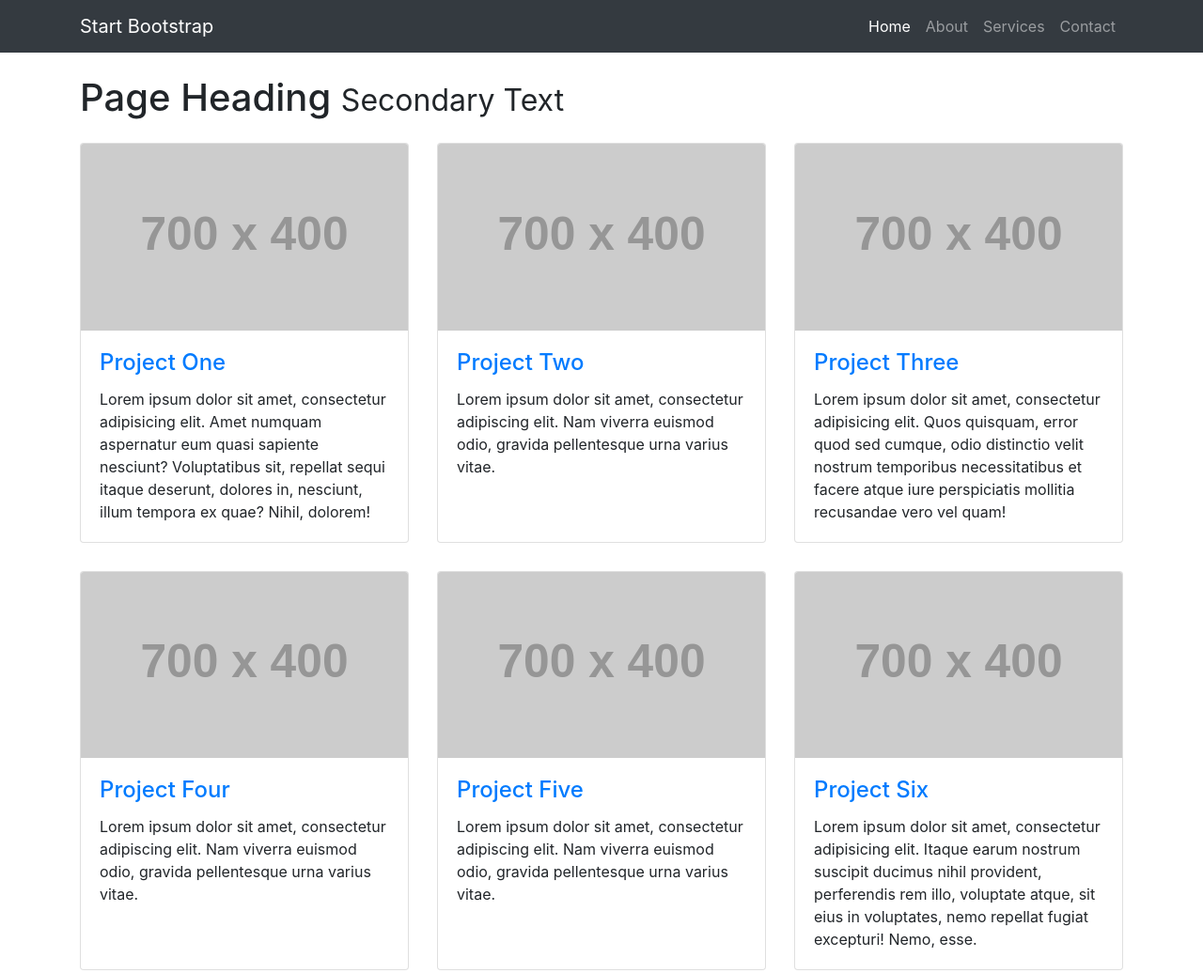
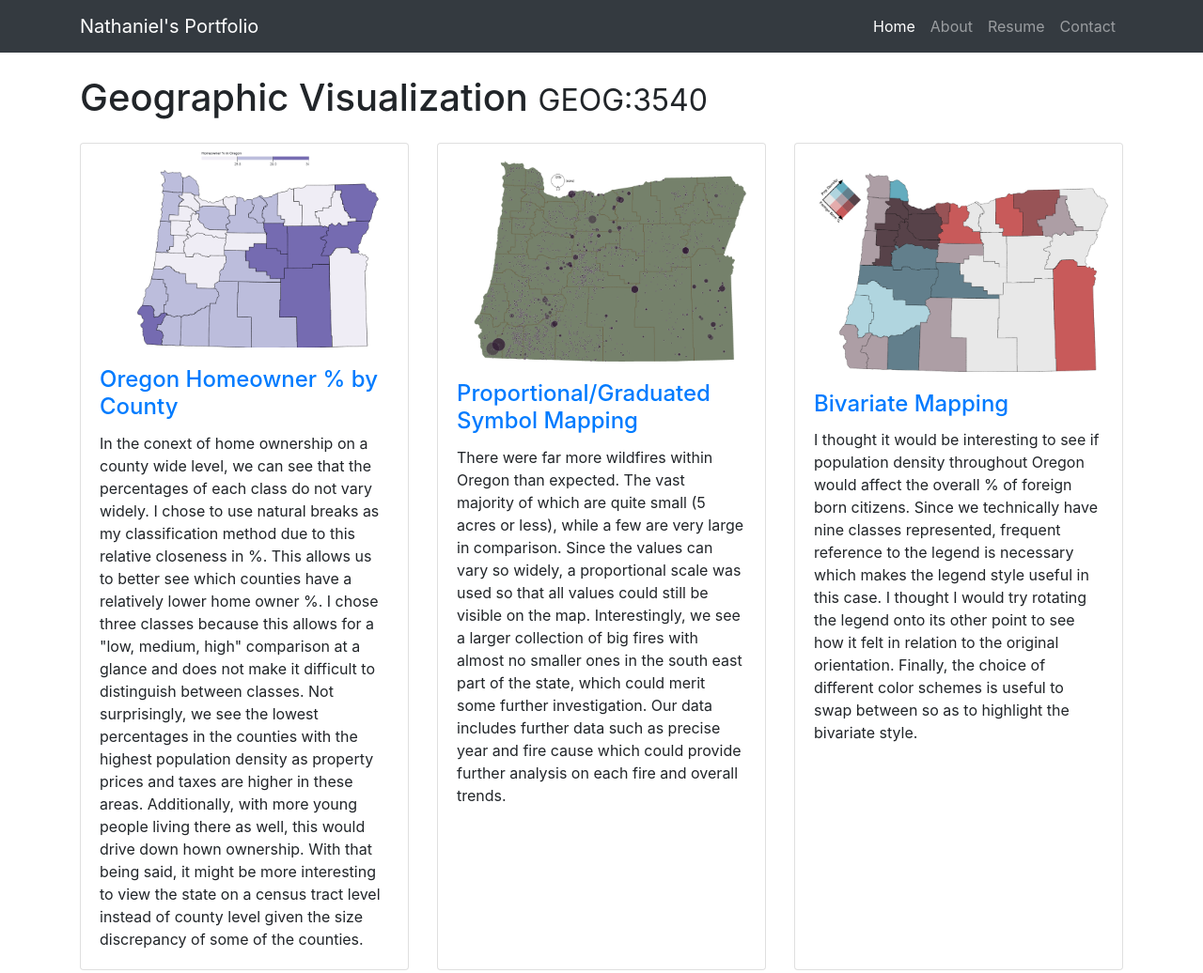
Before and after one commit to geog3540/ncgaston, a website: page index.html in a window 1280 px wide. Shown: the top 1036 px of the page at 94% size. Drawn offline with Linux system fonts and the light colour scheme; placeholder pictures from the web are drawn by us.

Commit message:
completed website
added all assignments, created about page

```diff
--- a/first_exercise/css/styles.css
+++ /dev/null
@@ -1,3 +0,0 @@
-p {background-color: #dddddd}
-h1 {color: red}
-a:hover{color: green}
--- a/index.html
+++ b/index.html
@@ -8,7 +8,7 @@
     <meta name="description" content="">
     <meta name="author" content="">
 
-    <title>3 Col Portfolio - Start Bootstrap Template</title>
+    <title>GeoVis Portfolio</title>
 
     <!-- Bootstrap core CSS -->
     <link href="vendor/bootstrap/css/bootstrap.min.css" rel="stylesheet">
@@ -23,25 +23,25 @@
     <!-- Navigation -->
     <nav class="navbar navbar-expand-lg navbar-dark bg-dark fixed-top">
       <div class="container">
-        <a class="navbar-brand" href="#">Start Bootstrap</a>
+        <a class="navbar-brand" href="#">Nathaniel's Portfolio</a>
         <button class="navbar-toggler" type="button" data-toggle="collapse" data-target="#navbarResponsive" aria-controls="navbarResponsive" aria-expanded="false" aria-label="Toggle navigation">
           <span class="navbar-toggler-icon"></span>
         </button>
         <div class="collapse navbar-collapse" id="navbarResponsive">
           <ul class="navbar-nav ml-auto">
             <li class="nav-item active">
-              <a class="nav-link" href="#">Home
+              <a class="nav-link" href="index.html">Home
                 <span class="sr-only">(current)</span>
               </a>
             </li>
             <li class="nav-item">
-              <a class="nav-link" href="#">About</a>
+              <a class="nav-link" href="shortbio.html">About</a>
             </li>
             <li class="nav-item">
-              <a class="nav-link" href="#">Services</a>
+              <a class="nav-link" href="files/NatGastonResumeAvoDataAnalyst.pdf">Resume</a>
             </li>
             <li class="nav-item">
-              <a class="nav-link" href="#">Contact</a>
+              <a class="nav-link" href="mailto:nathaniel-gaston@uiowa.edu">Contact</a>
             </li>
           </ul>
         </div>
@@ -52,74 +52,52 @@
     <div class="container">
 
       <!-- Page Heading -->
-      <h1 class="my-4">Page Heading
-        <small>Secondary Text</small>
+      <h1 class="my-4">Geographic Visualization
+        <small>GEOG:3540</small>
       </h1>
 
       <div class="row">
         <div class="col-lg-4 col-sm-6 portfolio-item">
           <div class="card h-100">
-            <a href="#"><img class="card-img-top" src="http://placehold.it/700x400" alt=""></a>
+            <a href="https://observablehq.com/@gcnat/choropleth-mapping-geog-3540-assignment-2"><img class="card-img-top" src="images/choropleth.png" alt=""></a>
             <div class="card-body">
               <h4 class="card-title">
-                <a href="#">Project One</a>
+                <a href="https://observablehq.com/@gcnat/choropleth-mapping-geog-3540-assignment-2">Oregon Homeowner % by County</a>
               </h4>
-              <p class="card-text">Lorem ipsum dolor sit amet, consectetur adipisicing elit. Amet numquam aspernatur eum quasi sapiente nesciunt? Voluptatibus sit, repellat sequi itaque deserunt, dolores in, nesciunt, illum tempora ex quae? Nihil, dolorem!</p>
+              <p class="card-text">In the conext of home ownership on a county wide level, we can see that the percentages of each class do not vary widely. I chose to use natural breaks as my classification method due to this relative closeness in %. This allows us to better see which counties have a relatively lower home owner %. I chose three classes because this allows for a "low, medium, high" comparison at a glance and does not make it difficult to distinguish between classes. Not surprisingly, we see the lowest percentages in the counties with the highest population density as property prices and taxes are higher in these areas. Additionally, with more young people living there as well, this would drive down hown ownership. With that being said, it might be more interesting to view the state on a census tract level instead of county level given the size discrepancy of some of the counties.</p>
             </div>
           </div>
         </div>
         <div class="col-lg-4 col-sm-6 portfolio-item">
           <div class="card h-100">
-            <a href="#"><img class="card-img-top" src="http://placehold.it/700x400" alt=""></a>
+            <a href="https://observablehq.com/@gcnat/assignment-3-proportional-graduated-symbol-mapping"><img class="card-img-top" src="images/proportionalSymbols.png" alt=""></a>
             <div class="card-body">
               <h4 class="card-title">
-                <a href="#">Project Two</a>
+                <a href="https://observablehq.com/@gcnat/assignment-3-proportional-graduated-symbol-mapping">Proportional/Graduated Symbol Mapping</a>
               </h4>
-              <p class="card-text">Lorem ipsum dolor sit amet, consectetur adipiscing elit. Nam viverra euismod odio, gravida pellentesque urna varius vitae.</p>
+              <p class="card-text">There were far more wildfires within Oregon than expected. The vast majority of which are quite small (5 acres or less), while a few are very large in comparison. Since the values can vary so widely, a proportional scale was used so that all values could still be visible on the map. Interestingly, we see a larger collection of big fires with almost no smaller ones in the south east part of the state, which could merit some further investigation. Our data includes further data such as precise year and fire cause which could provide further analysis on each fire and overall trends.</p>
             </div>
           </div>
         </div>
         <div class="col-lg-4 col-sm-6 portfolio-item">
           <div class="card h-100">
-            <a href="#"><img class="card-img-top" src="http://placehold.it/700x400" alt=""></a>
+            <a href="https://observablehq.com/@gcnat/assignment-4-bivariate-choropleth-mapping"><img class="card-img-top" src="images/bivariate.png" alt=""></a>
             <div class="card-body">
               <h4 class="card-title">
-                <a href="#">Project Three</a>
+                <a href="https://observablehq.com/@gcnat/assignment-4-bivariate-choropleth-mapping">Bivariate Mapping</a>
               </h4>
-              <p class="card-text">Lorem ipsum dolor sit amet, consectetur adipisicing elit. Quos quisquam, error quod sed cumque, odio distinctio velit nostrum temporibus necessitatibus et facere atque iure perspiciatis mollitia recusandae vero vel quam!</p>
+              <p class="card-text">I thought it would be interesting to see if population density throughout Oregon would affect the overall % of foreign born citizens. Since we technically have nine classes represented, frequent reference to the legend is necessary which makes the legend style useful in this case. I thought I would try rotating the legend onto its other point to see how it felt in relation to the original orientation. Finally, the choice of different color schemes is useful to swap between so as to highlight the bivariate style.</p>
             </div>
           </div>
         </div>
         <div class="col-lg-4 col-sm-6 portfolio-item">
           <div class="card h-100">
-            <a href="#"><img class="card-img-top" src="http://placehold.it/700x400" alt=""></a>
+            <a href="https://observablehq.com/@caglarkoylu/isarithmic-mapping-geog-3540"><img class="card-img-top" src="images/isarithmic.png" alt=""></a>
             <div class="card-body">
               <h4 class="card-title">
-                <a href="#">Project Four</a>
+                <a href="https://observablehq.com/@caglarkoylu/isarithmic-mapping-geog-3540">Isarithmic Mapping Example</a>
               </h4>
-              <p class="card-text">Lorem ipsum dolor sit amet, consectetur adipiscing elit. Nam viverra euismod odio, gravida pellentesque urna varius vitae.</p>
-            </div>
-          </div>
-        </div>
-        <div class="col-lg-4 col-sm-6 portfolio-item">
-          <div class="card h-100">
-            <a href="#"><img class="card-img-top" src="http://placehold.it/700x400" alt=""></a>
-            <div class="card-body">
-              <h4 class="card-title">
-                <a href="#">Project Five</a>
-              </h4>
-              <p class="card-text">Lorem ipsum dolor sit amet, consectetur adipiscing elit. Nam viverra euismod odio, gravida pellentesque urna varius vitae.</p>
-            </div>
-          </div>
-        </div>
-        <div class="col-lg-4 col-sm-6 portfolio-item">
-          <div class="card h-100">
-            <a href="#"><img class="card-img-top" src="http://placehold.it/700x400" alt=""></a>
-            <div class="card-body">
-              <h4 class="card-title">
-                <a href="#">Project Six</a>
-              </h4>
-              <p class="card-text">Lorem ipsum dolor sit amet, consectetur adipisicing elit. Itaque earum nostrum suscipit ducimus nihil provident, perferendis rem illo, voluptate atque, sit eius in voluptates, nemo repellat fugiat excepturi! Nemo, esse.</p>
+              <p class="card-text">This is an example of isarithmic mapping created by Caglar Koylu for GEOG 3540</p>
             </div>
           </div>
         </div>
@@ -127,6 +105,7 @@
       <!-- /.row -->
 
       <!-- Pagination -->
+      <!--Comment out the pages as they are not necessary at this time
       <ul class="pagination justify-content-center">
         <li class="page-item">
           <a class="page-link" href="#" aria-label="Previous">
@@ -150,7 +129,7 @@
           </a>
         </li>
       </ul>
-
+    -->
     </div>
     <!-- /.container -->
 
```
Also changed, not shown: first_exercise/index.html (deleted, +0 -15 lines), shortbio.html (added, +112 -0 lines), images/000308220020.jpg (added), images/bivariate.png (added), images/choropleth.png (renamed from first_exercise/images/chart.png), images/isarithmic.png (added), images/proportionalSymbols.png (added), 1 other file.
